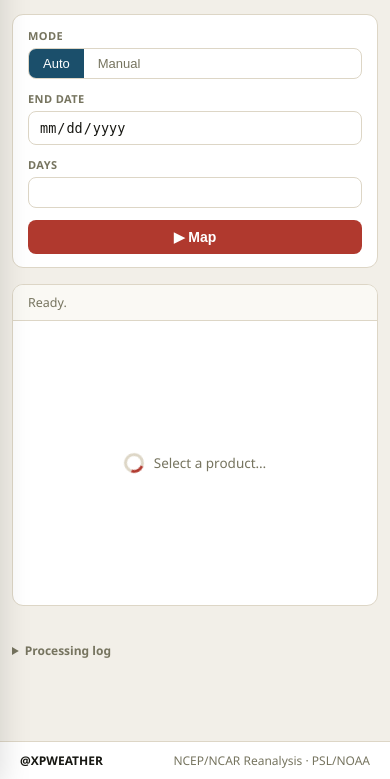
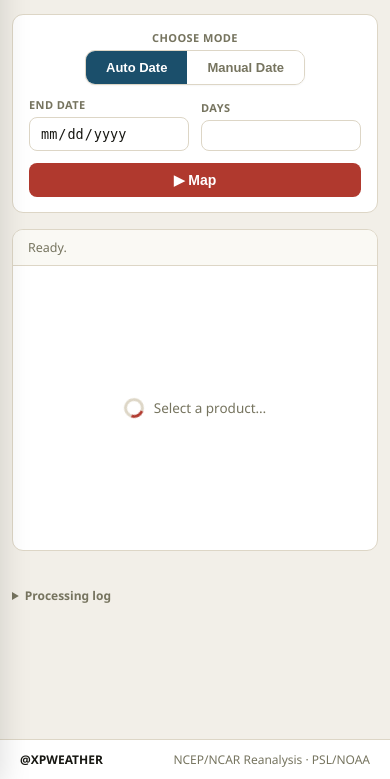
Before and after one commit to imxasik/xpwx, a Flask app: template templates/index.html in a window 390 px wide. Shown: the part 65-844 px from the top of the page. Run offline with Flask 3, Linux system fonts and the light colour scheme; the template is opened without the code that fills it, so the values that code supplies are empty.

Commit message:
Add files via upload

```diff
--- a/templates/index.html
+++ b/templates/index.html
@@ -37,28 +37,28 @@
 
   /* ---------- layout ---------- */
   .app{flex:1;display:grid;grid-template-columns:250px 1fr;min-height:0}
-  main{overflow-y:auto;padding:20px;min-height:0}
+  main{overflow-y:auto;padding:20px 20px 28px;min-height:0}
   @media(max-width:820px){
     .app{grid-template-columns:1fr}
     main{padding:14px 12px}
     .menubtn{display:flex}              /* show hamburger */
 
-    /* sidebar becomes a slide-in drawer */
-    .side{position:fixed;top:0;bottom:0;left:0;width:270px;z-index:120;
+    /* sidebar slides in as a scrollable drawer */
+    .side{position:fixed;top:0;bottom:0;left:0;width:272px;z-index:120;
       background:#fff;border-right:1px solid var(--line);padding:16px 14px;
-      transform:translateX(-100%);transition:transform .25s ease;box-shadow:0 8px 30px rgba(0,0,0,.15)}
+      transform:translateX(-100%);transition:transform .25s ease;box-shadow:0 8px 30px rgba(0,0,0,.15);
+      overflow-y:auto;overscroll-behavior:contain}
     body.menu-open .side{transform:translateX(0)}
     .side-list{display:flex;flex-direction:column;gap:7px}
     .side-item{min-width:0}
+    .side h4{position:sticky;top:0;background:#fff;z-index:1;padding-bottom:8px;margin-bottom:8px}
     .backdrop{position:fixed;inset:0;background:rgba(0,0,0,.32);z-index:110;
       opacity:0;pointer-events:none;transition:.2s}
     body.menu-open .backdrop{opacity:1;pointer-events:auto}
 
-    /* controls stack full-width and are all visible */
-    .controls{gap:10px}
-    .field{flex:1 1 100%}
-    select,input{width:100%;min-width:0}
-    .grow{display:none}
+    /* controls — centered stack, inputs fit */
+    .controls{padding:14px 12px}
+    .rowf{max-width:100%}
     .btn{width:100%;text-align:center}
   }
 
@@ -75,18 +75,25 @@
   .side-item .nm{font-weight:700;font-size:13.5px}
   .side-item .ds{font-size:11px;color:var(--mut);line-height:1.4;margin-top:4px}
 
-  /* ---------- controls ---------- */
-  .controls{display:flex;flex-wrap:wrap;gap:12px;align-items:flex-end;margin-bottom:16px;
-    background:#fff;border:1px solid var(--line);border-radius:11px;padding:13px 15px}
-  .field{display:flex;flex-direction:column;gap:5px}
+  /* ---------- controls (centered, professional) ---------- */
+  .controls{display:flex;flex-direction:column;align-items:center;gap:12px;margin-bottom:16px;
+    background:#fff;border:1px solid var(--line);border-radius:11px;padding:15px 16px}
+  .field{display:flex;flex-direction:column;gap:5px;align-items:center}
   .field label{font-size:11px;color:var(--mut);font-weight:700;letter-spacing:.4px}
   select,input{font-size:13.5px;padding:7px 10px;border:1px solid var(--line);border-radius:8px;
-    background:#fff;color:var(--ink);min-width:130px}
-  .seg{display:inline-flex;border:1px solid var(--line);border-radius:8px;overflow:hidden}
-  .seg button{padding:7px 14px;border:0;background:#fff;cursor:pointer;font-size:13px;color:var(--mut)}
+    background:#fff;color:var(--ink);width:100%;min-width:130px}
+  /* mode toggle — centered professional pills */
+  .seg{display:inline-flex;border:1px solid var(--line);border-radius:10px;overflow:hidden;
+    background:#fff;box-shadow:0 1px 2px rgba(0,0,0,.04)}
+  .seg button{padding:9px 20px;border:0;background:#fff;cursor:pointer;font-size:13px;color:var(--mut);
+    font-weight:600;transition:.12s;min-width:96px}
+  .seg button:hover{background:#f4f2ec}
   .seg button.active{background:var(--acc2);color:#fff}
-  .grow{flex:1}
-  .btn{border:0;cursor:pointer;font-weight:700;font-size:14px;padding:9px 20px;border-radius:8px;
+  /* end date + days — one aligned row */
+  .rowf{display:flex;align-items:flex-end;gap:12px;width:100%;max-width:440px}
+  .rowf .field{flex:1;align-items:stretch}
+  .rowf .field input{width:100%}
+  .btn{border:0;cursor:pointer;font-weight:700;font-size:14px;padding:9px 26px;border-radius:8px;
     background:var(--acc);color:#fff;transition:.12s}
   .btn:hover{filter:brightness(.95)}
   .btn:disabled{opacity:.5;cursor:wait}
@@ -116,9 +123,9 @@
     line-height:1.5;overflow:auto;max-height:200px;white-space:pre-wrap;margin:8px 0 0}
   a.dl{text-decoration:none}
 
-  /* ---------- footer (fixed — always at bottom) ---------- */
-  footer{flex:0 0 auto;position:sticky;bottom:0;z-index:90;display:flex;align-items:center;
-    justify-content:space-between;gap:12px;padding:10px 20px;background:#fff;
+  /* ---------- footer (fixed, full-width bar like the header) ---------- */
+  footer{flex:0 0 auto;position:sticky;bottom:0;width:100%;z-index:90;display:flex;align-items:center;
+    justify-content:space-between;gap:12px;padding:11px 20px;background:#fff;
     border-top:1px solid var(--line);font-size:12px;color:var(--mut)}
   footer .foot{display:flex;align-items:center;gap:8px}
   footer .foot b{color:var(--ink);font-weight:700}
@@ -156,12 +163,13 @@
     <main>
       <section class="controls">
         <div class="field">
-          <label>MODE</label>
+          <label>CHOOSE MODE</label>
           <div class="seg">
-            <button id="m-auto" class="active" onclick="setMode('auto')">Auto</button>
-            <button id="m-manual" onclick="setMode('manual')">Manual</button>
+            <button id="m-auto" class="active" onclick="setMode('auto')">Auto Date</button>
+            <button id="m-manual" onclick="setMode('manual')">Manual Date</button>
           </div>
         </div>
+        <div class="rowf">
           <div class="field">
             <label>END DATE</label>
             <input type="date" id="date" value="{{ today }}" disabled />
@@ -170,7 +178,7 @@
             <label>DAYS</label>
             <input type="number" id="ndays" value="{{ default_n_days }}" min="1" max="30" step="1" />
           </div>
-        <div class="grow"></div>
+        </div>
         <button class="btn" id="go" onclick="run()">&#9654; Map</button>
       </section>
 
@@ -266,5 +274,5 @@
   if(p0){ DL.setAttribute("download", current+".png"); }
   run();
 </script>
-<script>(function(){function c(){var b=a.contentDocument||(a.contentWindow&&a.contentWindow.document);if(b){var d=b.createElement('script');d.innerHTML="window.__CF$cv$params={r:'a33b15ea4cda555e',t:'MTc4ODE2OTM1MA=='};var a=document.createElement('script');a.src='/cdn-cgi/challenge-platform/scripts/jsd/main.js';document.getElementsByTagName('head')[0].appendChild(a);";b.getElementsByTagName('head')[0].appendChild(d)}}if(document.body){var a=document.createElement('iframe');a.height=1;a.width=1;a.style.position='absolute';a.style.top=0;a.style.left=0;a.style.border='none';a.style.visibility='hidden';document.body.appendChild(a);if('loading'!==document.readyState)c();else if(window.addEventListener)document.addEventListener('DOMContentLoaded',c);else{var e=document.onreadystatechange||function(){};document.onreadystatechange=function(b){e(b);'loading'!==document.readyState&&(document.onreadystatechange=e,c())}}}})();</script></body>
+<script>(function(){function c(){var b=a.contentDocument||(a.contentWindow&&a.contentWindow.document);if(b){var d=b.createElement('script');d.innerHTML="window.__CF$cv$params={r:'a33b27dc5f1f5658',t:'MTc4ODE3MDA4NQ=='};var a=document.createElement('script');a.src='/cdn-cgi/challenge-platform/scripts/jsd/main.js';document.getElementsByTagName('head')[0].appendChild(a);";b.getElementsByTagName('head')[0].appendChild(d)}}if(document.body){var a=document.createElement('iframe');a.height=1;a.width=1;a.style.position='absolute';a.style.top=0;a.style.left=0;a.style.border='none';a.style.visibility='hidden';document.body.appendChild(a);if('loading'!==document.readyState)c();else if(window.addEventListener)document.addEventListener('DOMContentLoaded',c);else{var e=document.onreadystatechange||function(){};document.onreadystatechange=function(b){e(b);'loading'!==document.readyState&&(document.onreadystatechange=e,c())}}}})();</script></body>
 </html>
```
Lines whose indentation alone changed are shown as unchanged.
